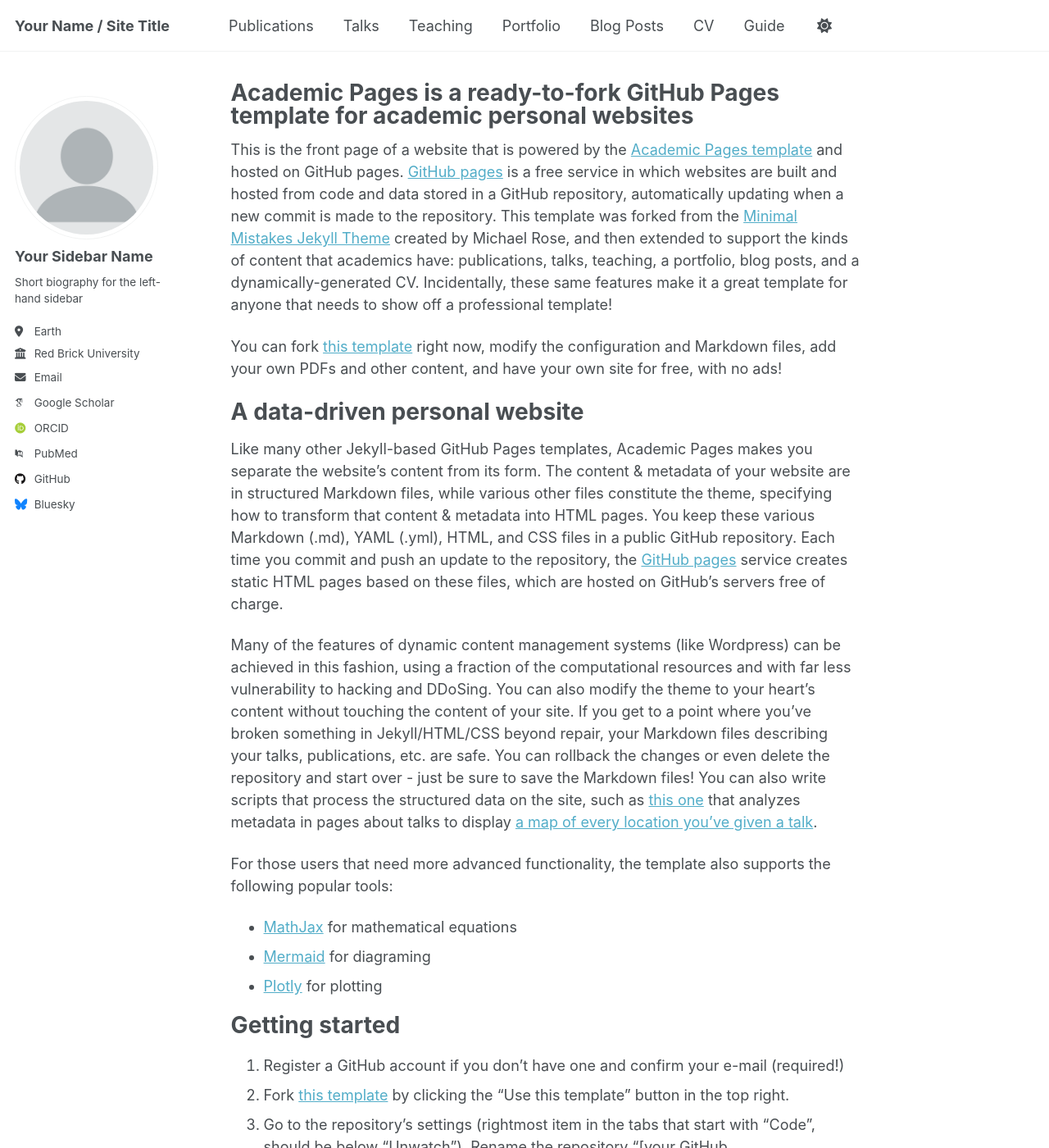
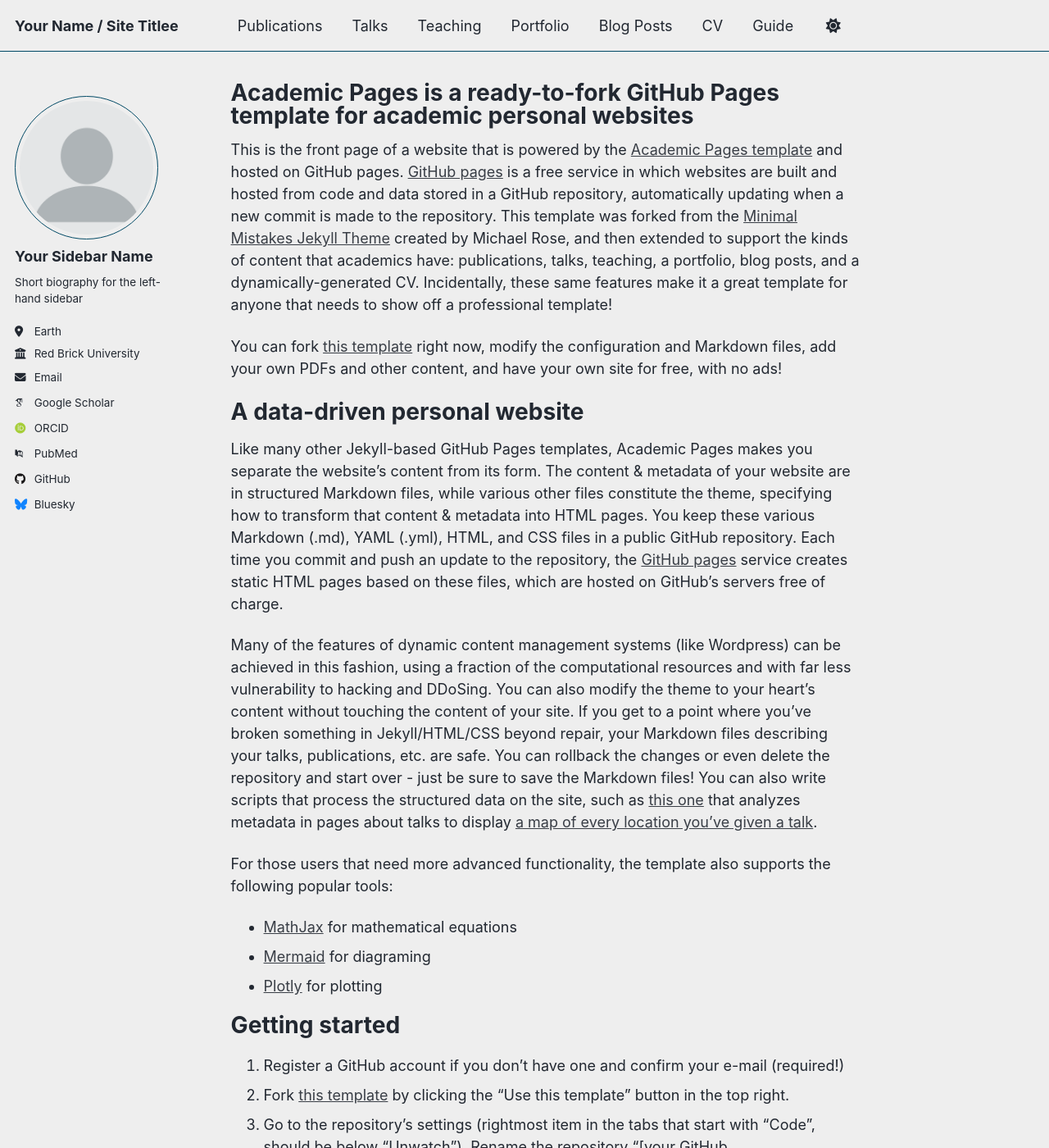
Before and after one commit to AhmadHassanien/AhmadHassanien.github.io, a Jekyll site: the page built from _pages/about.md, in a window 1280 px wide and 1400 px high. Shown: the whole window at 82% size. Built offline with Jekyll 4.4.1, drawn with Linux system fonts in a browser that asks for light colours; some web fonts are replaced; a script that is not in the unit is left out.

Commit message:
wednesday

```diff
--- a/_config.yml
+++ b/_config.yml
@@ -8,8 +8,8 @@
 
 # Basic Site Settings
 locale                   : "en-US"
-site_theme               : "default" # Currently available options are "default", "air"
-title                    : "Your Name / Site Title"
+site_theme               : "air" # Currently available options are "default", "air"
+title                    : "Your Name / Site Titlee"
 title_separator          : "-"
 name                     : &name "Your Name"
 description              : &description "Your Name's academic portfolio"   # Update this with a general description of your site, this is the default if not overridden by a page
```
